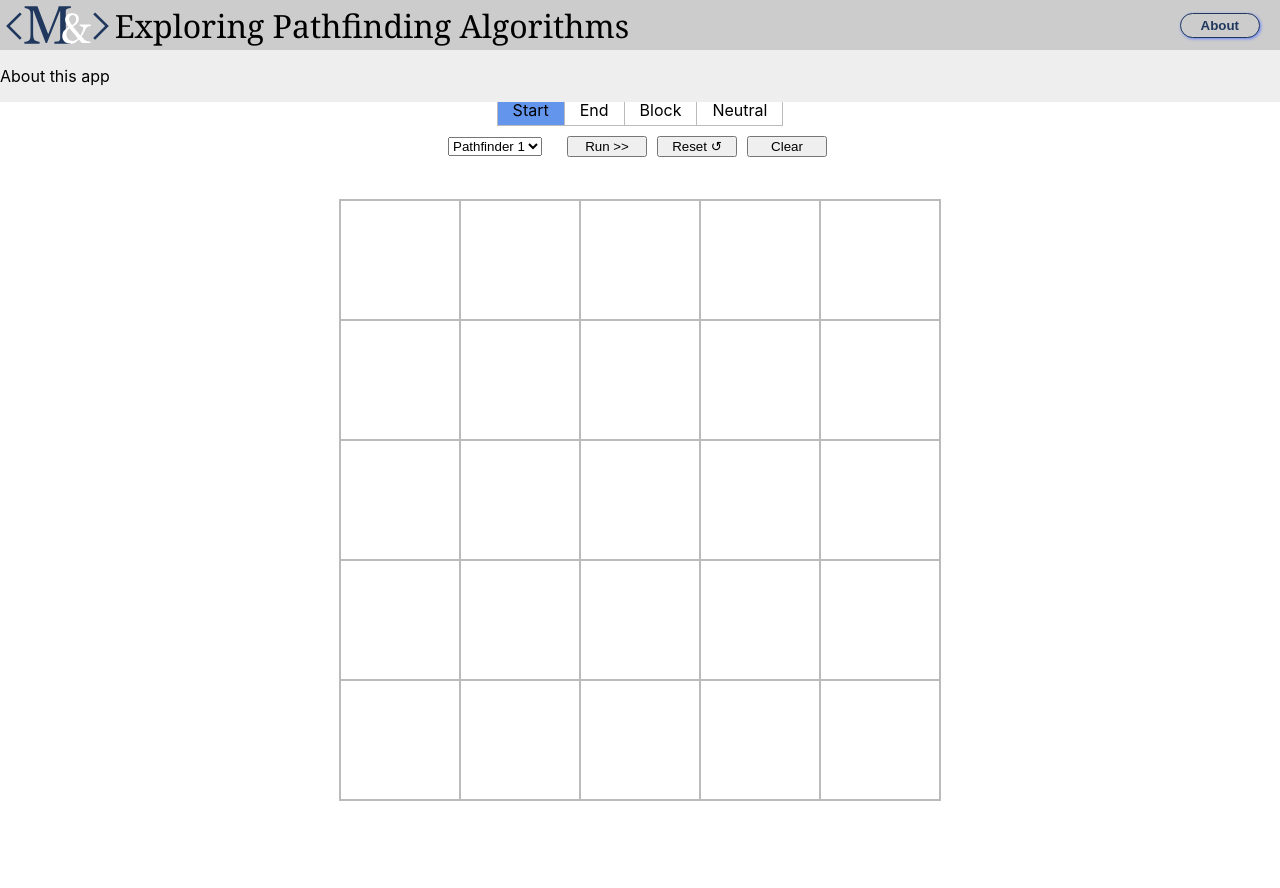
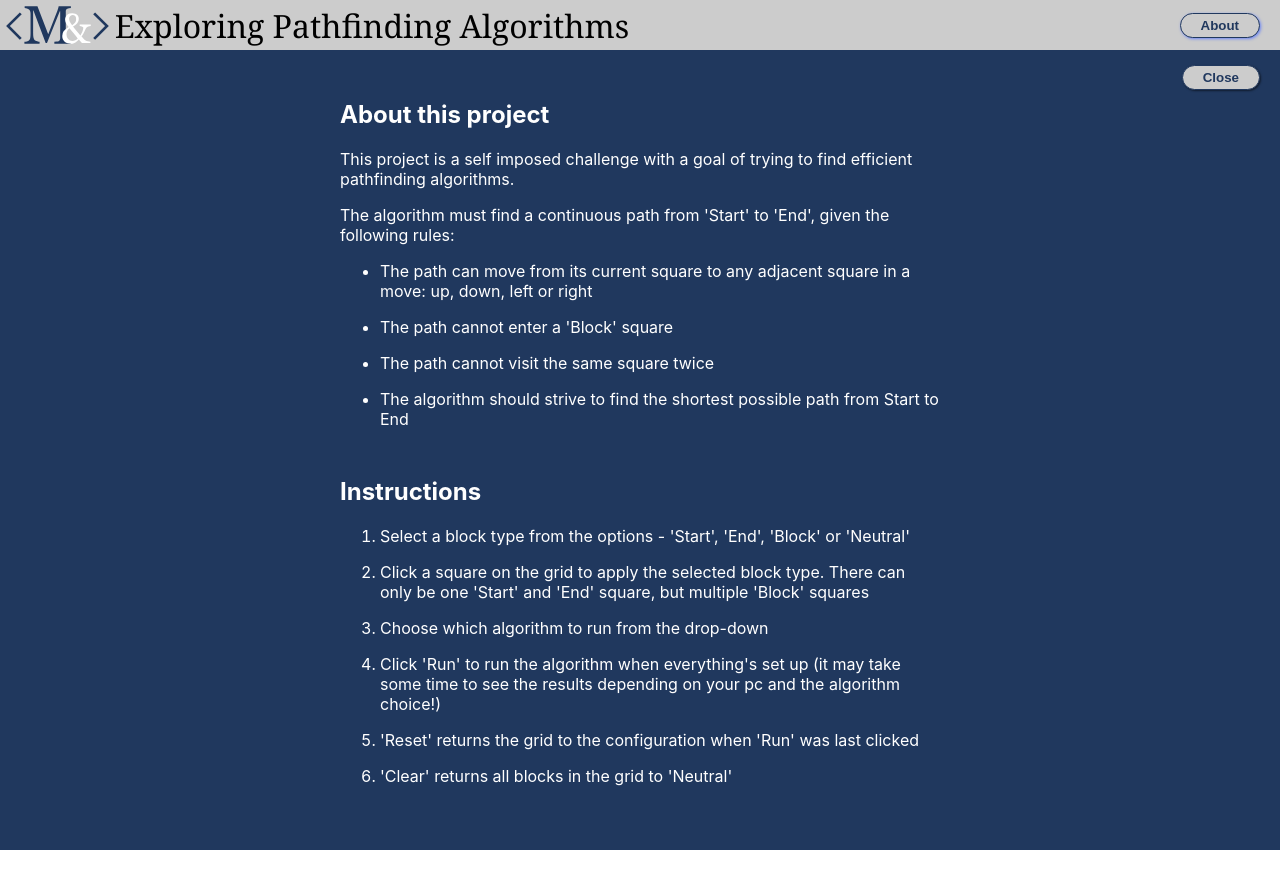
Before and after one commit to markandmarkup/pathfinding, a React (Create React App) app: page / in a window 1280 px wide. Both pictures are taken after a click on the button "About". Shown: the top 888 px of the page. Built offline with nearby package versions, Linux system fonts and the light colour scheme.

Commit message:
Added About section and Attempt Count

```diff
--- a/src/Header/Header.css
+++ b/src/Header/Header.css
@@ -12,6 +12,7 @@
     width: 100%;
     background-color: #ccc;
     font-family: Georgia, 'Times New Roman', Times, serif;
+    z-index: 2;
 }
 
 .titleContainer {
@@ -37,38 +38,66 @@
     margin: 5px 20px;
 }
 
-.navLinks button {
+.header button {
     display: inline-block;
     padding: 4px 20px;
     border: 1px solid #20385e;
-    background: #ccc;
+    background-color: #ccc;
     color: #20385e;
     border-radius: 20px;
     text-decoration: none;
     font-weight: bold;
-    transition: background 0.5s;
+    transition: background-color 0.5s;
     cursor: pointer;
     outline: none;
     box-shadow: 1px 1px 2px rgba(0,0,0,0.5);
 
 }
 
-.navLinks button:hover {
-    background: #eee;
+.header button:hover {
+    background-color: #eee;
 }
 
-.navLinks button:focus, .navLinks button:active:focus {
+.header button:focus, .navLinks button:active:focus {
     box-shadow: 1px 1px 3px rgba(85, 116, 255, 0.8);
 }
 
-.navLinks button:active {
-    background: #bbb;
+.header button:active {
+    background-color: #bbb;
     transition: none;
     outline: none;
 }
 
 .aboutBox {
-    transition: height 1s ease-in-out;
-    overflow: hidden;
-    background-color: #eee;
+    transition: opacity 0.6s;
+    background-color: rgb(32, 56, 94);
+    color: #fff;
+    min-height: 100vh;
+    width: 100%;
+    position: fixed;
+    z-index: 1;
+    opacity: 0;
+    visibility: hidden;
 }
+
+.aboutBox button {
+    margin: 15px 20px;
+    float: right;
+}
+
+.aboutContent {
+    max-width: 600px;
+    margin: 50px auto 20px;
+}
+
+.aboutContent li {
+    margin-bottom: 1em;
+}
+
+.aboutContent h2 {
+    margin-top: 2em;
+}
+
+.aboutContent h2:first-child {
+    margin-top: unset;
+}
--- a/src/Header/Header.tsx
+++ b/src/Header/Header.tsx
@@ -29,8 +29,29 @@ class Header extends React.Component {
                         <button type="button" onClick={ ()=> {this.toggleAbout()} }>About</button>
                     </nav>
                 </header>
-                <div className="aboutBox" style={{height: this.state.showAbout ? "auto" : 0}}>
-                    <p>About this app</p>
+                <div className="aboutBox" style={this.state.showAbout ? { visibility: "visible", opacity: 1 } : { visibility: "hidden", opacity: 0 }}>
+                    <button type="button" onClick={ ()=> {this.toggleAbout()} }>Close</button>
+                    <div className="aboutContent">
+                        <h2>About this project</h2>
+                        <p>This project is a self imposed challenge with a goal of trying to find efficient pathfinding algorithms.</p>
+                        <p>The algorithm must find a continuous path from 'Start' to 'End', given the following rules:</p>
+                        <ul>
+                            <li>The path can move from its current square to any adjacent square in a move: up, down, left or right</li>
+                            <li>The path cannot enter a 'Block' square</li>
+                            <li>The path cannot visit the same square twice</li>
+                            <li>The algorithm should strive to find the shortest possible path from Start to End</li>
+                        </ul>
+
+                        <h2>Instructions</h2>
+                        <ol>
+                            <li>Select a block type from the options - 'Start', 'End', 'Block' or 'Neutral'</li>
+                            <li>Click a square on the grid to apply the selected block type. There can only be one 'Start' and 'End' square, but multiple 'Block' squares</li>
+                            <li>Choose which algorithm to run from the drop-down</li>
+                            <li>Click 'Run' to run the algorithm when everything's set up (it may take some time to see the results depending on your pc and the algorithm choice!)</li>
+                            <li>'Reset' returns the grid to the configuration when 'Run' was last clicked</li>
+                            <li>'Clear' returns all blocks in the grid to 'Neutral'</li>
+                        </ol>
+                    </div>
                 </div>
             </div>
         );
--- a/src/Pathfinder/Pathfinder.tsx
+++ b/src/Pathfinder/Pathfinder.tsx
@@ -131,7 +131,8 @@ class Pathfinder extends React.Component<{}, PathfinderState>
     const end = indexToXYArray(gridArray.indexOf("end"), this.state.cols);
     const gridArray2d = convertArrayTo2D(gridArray, this.state.cols, this.state.rows);
     const pathFinderResult = this.state.selectedPathfinder(gridArray2d, start, end);
-    const userMessage = pathFinderResult.success ? `Successful paths: ${pathFinderResult.pathCount}` : "No successful paths found";
+    let userMessage = pathFinderResult.success ? `Successful paths: ${pathFinderResult.pathCount}` : "No successful paths found";
+    userMessage += ` Path attempts: ${pathFinderResult.attemptCount}`;
     const pathFinder1DResult = pathFinderResult.resultArray.length > 0 ? convertArrayTo1D(pathFinderResult.resultArray) : gridArray;
 
     this.setState({
--- a/src/interfaces/IPathfinderReturn.ts
+++ b/src/interfaces/IPathfinderReturn.ts
@@ -3,4 +3,5 @@ export interface IPathfinderReturn {
     success: boolean;
     resultArray: Array<any>;
     pathCount: number;
+    attemptCount: number;
 }
--- a/src/utils/Pathfinder1.ts
+++ b/src/utils/Pathfinder1.ts
@@ -72,13 +72,12 @@ export const pathfinder1 = (inputArray: Array<any>, start: Array<number>, end: A
                 currentPosition = availableMoves[0];
             }
         }
-
-        console.log(currentRoute);
     }
 
     return {
         success: complete,
         resultArray: outputArray,
-        pathCount: 1
+        pathCount: 1,
+        attemptCount: 1
     };
 }
--- a/src/utils/Pathfinder2.ts
+++ b/src/utils/Pathfinder2.ts
@@ -4,6 +4,7 @@ import { IPathfinderReturn } from "../interfaces/IPathfinderReturn";
 export const pathfinder2 = (inputArray: Array<any>, start: Array<number>, end: Array<number>) : IPathfinderReturn => {
     let allRoutes = [];
     let routePartials = [];
+    let attemptCount = 0;
 
     const routeBuilder = (currentPosition: Array<number>, currentRoute: Array<any>, end: Array<number>) : void => {
         let currentX = currentPosition[0];
@@ -26,22 +27,22 @@ export const pathfinder2 = (inputArray: Array<any>, start: Array<number>, end: A
                     );
             })
 
-            if (availableMoves.length === 1) {
+            if (availableMoves.length === 0) {
+                attemptCount = attemptCount + 1;
+            } else if (availableMoves.length === 1) {
                 routeBuilder(availableMoves[0], Array.from(currentRoute), end);
             } else if (availableMoves.length > 1) {
                 routePartials.push(Array.from(currentRoute));
                 availableMoves.forEach(position => routeBuilder(position, Array.from(routePartials[routePartials.length - 1]), end));
                 routePartials.pop();
             }
-
         } else {
+            attemptCount = attemptCount + 1;
             allRoutes.push(Array.from(currentRoute));
         }
     }
 
     routeBuilder(start, [], end);
-    console.log('All:');
-    console.log(allRoutes);
 
     if (allRoutes.length > 0) {
         const shortestRoute = allRoutes.reduce((shortest, current) => {
@@ -50,13 +51,15 @@ export const pathfinder2 = (inputArray: Array<any>, start: Array<number>, end: A
         return {
             success: true,
             resultArray: coordsToTextArray(shortestRoute, inputArray),
-            pathCount: allRoutes.length
+            pathCount: allRoutes.length,
+            attemptCount: attemptCount
         };
     } else {
         return {
             success: false,
             resultArray: [],
-            pathCount: 0
+            pathCount: 0,
+            attemptCount: attemptCount
         };
     }
 
```
